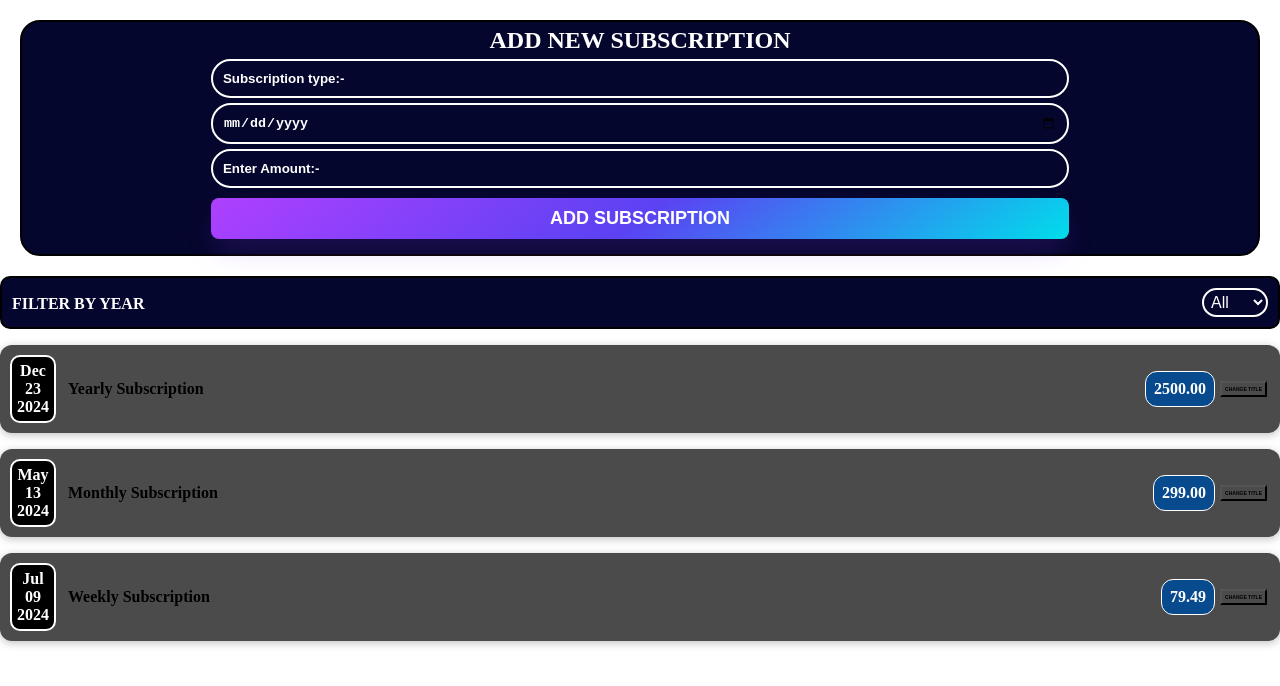
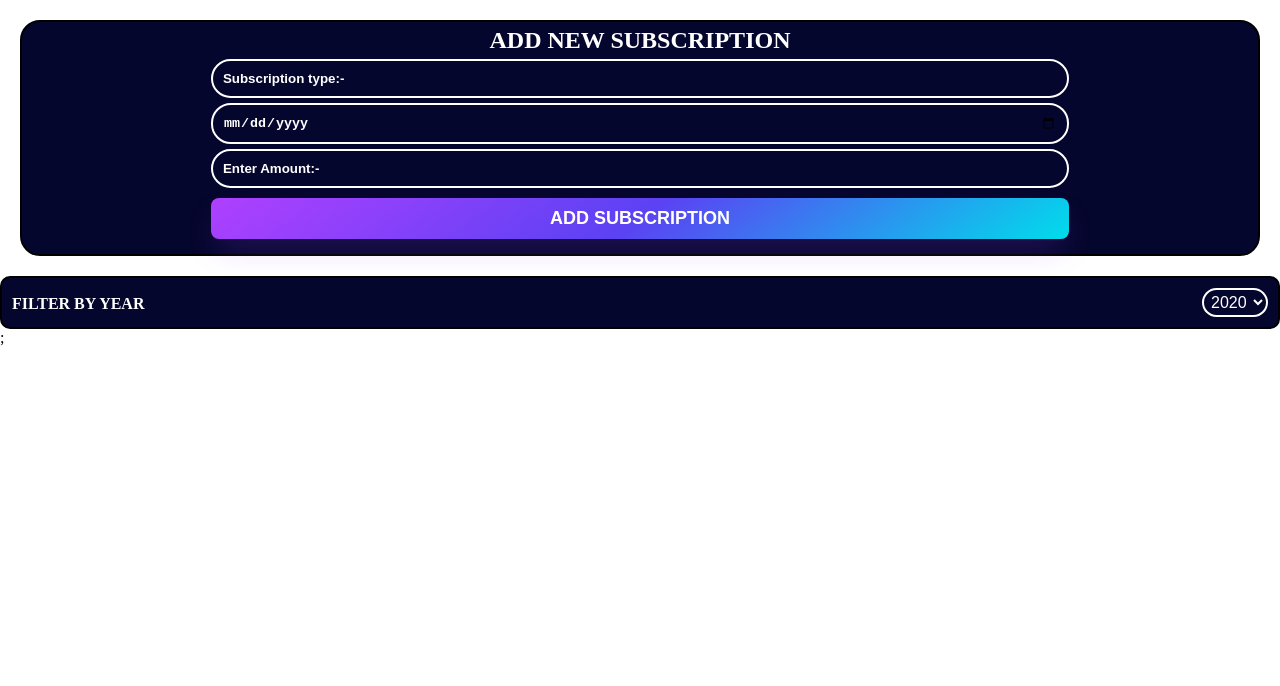
Before and after one commit to RudraCodeForge/FirstReact, a React (Vite) app: page / in a window 1280 px wide. Shown: the top 686 px of the page. Built offline with nearby package versions, Linux system fonts and the light colour scheme.

Commit message:
Clear all error and add filter property

```diff
--- a/src/MAIN.jsx
+++ b/src/MAIN.jsx
@@ -8,21 +8,21 @@ import NewSubscription from './subscription/NewSubscription/NewSubscription.jsx'
 const INITIAL_SUBSCRIPTION=[
   {
     id:"0",
-    date:"2024-12-23",
+    date:(new Date('2021','03','23')),
     title:"Yearly Subscription",
     amount:"2500.00"
   },
 
   {
     id:"1",
-    date:"2024-05-13",
+    date:(new Date('2022','03','23')),
     title:"Monthly Subscription",
     amount:"299.00"
   },
 
   {
     id:"2",
-    date:"2024-07-09",
+    date:(new Date('2021','09','20')),
     title:"Weekly Subscription",
     amount:"79.49"
   }
@@ -30,7 +30,7 @@ const INITIAL_SUBSCRIPTION=[
 ]
 const Main=()=>{
   const [subscription,SetSubscription]=useState(INITIAL_SUBSCRIPTION);
-  const  [FilterYear, SetFilterYear]=useState('All');
+  const  [FilterYear, SetFilterYear]=useState('2020');
   const AddSubscription=(data)=>
   {
     console.log("Data recive in Main.jsx");
@@ -44,18 +44,26 @@ const Main=()=>{
       console.log("Year recive in Main.jsx");
       console.log(FilterYear);
     }
+  const FilterSubscription=subscription.filter((item)=>{
+    return(
+      /*item.date.includes(FilterYear)*/
+      item.date.getFullYear().toString()===FilterYear
+    )
+  })
   return(
     <Container>
       <NewSubscription onAddSubbscription={AddSubscription}/>
       <Filter onFilterChange={FilterChangeHandler} selectedFilter={FilterYear}/>
-{subscription.map(subscription => (
+
+{FilterSubscription.map(subscription => (
   <Subscription
     key={subscription.id}
     passedDate={subscription.date}
     passedTitle={subscription.title}
     passedAmount={subscription.amount}
   />
-))}
+))};
+
     </Container>
   );
 }
--- a/src/subscription/Filter.jsx
+++ b/src/subscription/Filter.jsx
@@ -9,7 +9,6 @@ const Filter =(props)=>{
       <div className="Filter_Controls">
         <label>FILTER BY YEAR </label>
         <select value={props.selectedFilter} onChange={YearHandler}>
-          <option value="All">All</option>
           <option value="2020">2020</option>
           <option value="2021">2021</option>
           <option value="2022">2022</option>
--- a/src/subscription/NewSubscription/SForm.jsx
+++ b/src/subscription/NewSubscription/SForm.jsx
@@ -4,7 +4,7 @@ import { useState } from "react";
 const SForm = (props) => {
   const [form, setForm] = useState({
     UserTitle: "Subscription type:- ",
-    UserDate: "0000-00-00",
+    UserDate: "",
     UserAmount: "Enter Amount:-",
   });
 
@@ -31,7 +31,7 @@ const SForm = (props) => {
     event.preventDefault();
     const subscription={
       title:form.UserTitle,
-      date:form.UserDate,
+      date:new Date(form.UserDate),
       amount:form.UserAmount
     };
     props.onSave(subscription);
```
